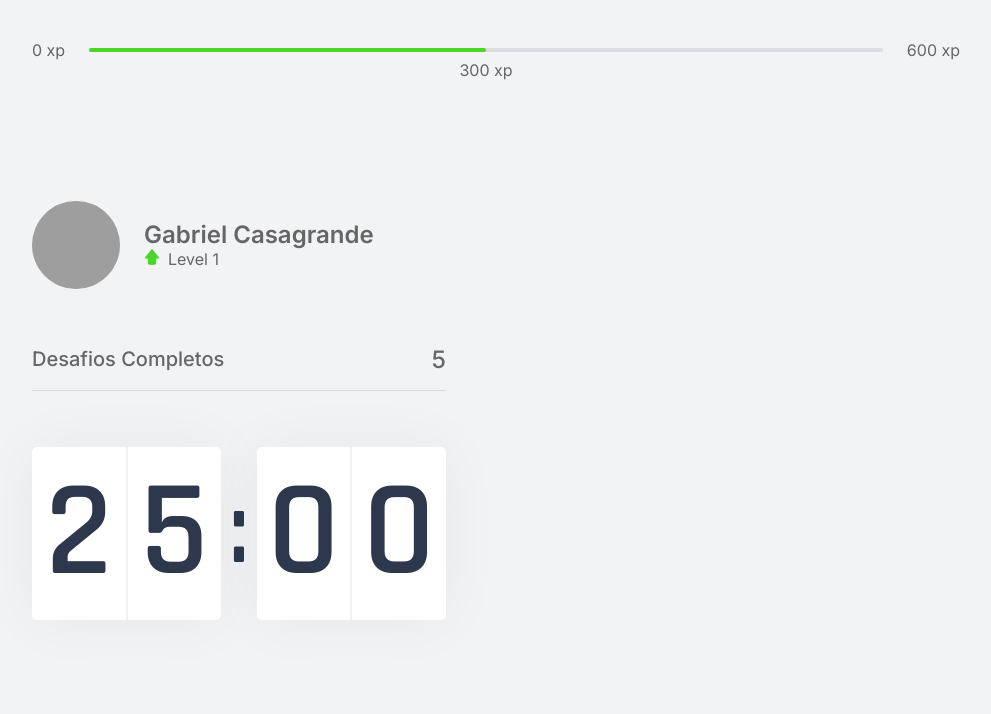
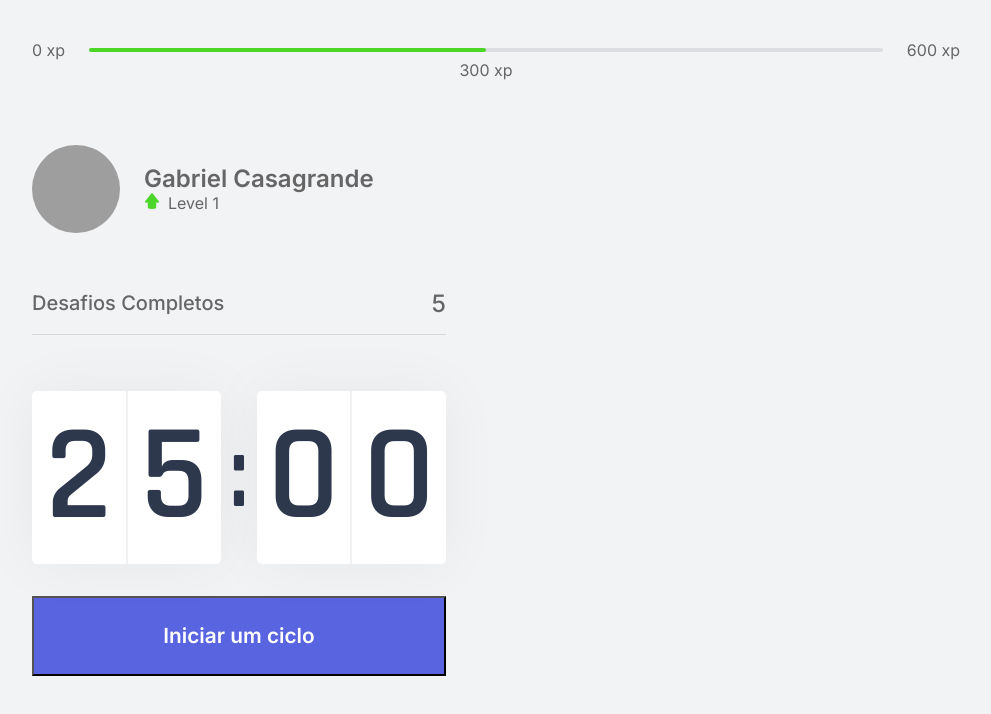
Before and after one commit to gabrielcasag/NextLevelWeek4, a Next.js app: page / in a window 1280 px wide. Shown: the top 714 px of the page, without its empty margins (144-1135 px from the left). Built offline with nearby package versions, Linux system fonts and the light colour scheme; grey boxes are pictures that could not be loaded.

Commit message:
adicionando contador com useEffect

```diff
--- a/src/components/Countdown.tsx
+++ b/src/components/Countdown.tsx
@@ -1,17 +1,51 @@
+import { useState, useEffect } from 'react';
 import styles from '../styles/components/Countdown.module.css';
 
 export function Countdown() {
+  const [time, setTime] = useState(25 * 60);
+  const [active, setActive] = useState(false);
+
+  const minutes = Math.floor(time / 60);
+  const seconds = time % 60;
+
+  const [minuteLeft, minuteRight] = String(minutes).padStart(2, '0').split('');
+  const [secondsLeft, secondsSRight] = String(seconds).padStart(2, '0').split('');
+
+  function startCountdown() {
+    setActive(true);
+  }
+
+  // useEffect 1o param é uma funçao e o 2o é quando sera executada essa funcao
+  // useEffect ( () => {}, [active]) -> array de dependencias do useEffect
+  useEffect( () => {
+    if (active && time > 0 ) {
+      setTimeout( () => {
+        setTime(time - 1);
+      }, 1000);
+    }
+  }, [active, time]);
+
   return (
-    <div className={styles.countdownContainer}>
-      <div>
-        <span>2</span>
-        <span>5</span>
+    <div>
+      <div className={styles.countdownContainer}>
+        <div>
+          <span>{minuteLeft}</span>
+          <span>{minuteRight}</span>
+        </div>
+        <span>:</span>
+        <div>
+          <span>{secondsLeft}</span>
+          <span>{secondsSRight}</span>
+        </div>
       </div>
-      <span>:</span>
-      <div>
-        <span>0</span>
-        <span>0</span>
-      </div>
+
+      <button
+        type="button"
+        className={styles.countdownButton}
+        onClick={startCountdown}
+        >
+        Iniciar um ciclo
+      </button>
     </div>
   )
 }
--- a/src/pages/_document.tsx
+++ b/src/pages/_document.tsx
@@ -5,6 +5,8 @@ export default class MyDocument extends Document {
     return (
       <Html>
         <Head>
+        <link rel="shortcut icon" href="favicon.png" type="image/png"/>
+
           <link rel="preconnect" href="https://fonts.gstatic.com" />
           <link href="https://fonts.googleapis.com/css2?family=Inter:wght@400;500;600&family=Rajdhani:wght@600&display=swap" rel="stylesheet"/>
         </Head>
--- a/src/pages/index.tsx
+++ b/src/pages/index.tsx
@@ -2,12 +2,18 @@ import { CompletedChallenges } from "../components/CompletedChallenges";
 import { Countdown } from "../components/Countdown";
 import { ExperienceBar } from "../components/ExperienceBar";
 import { Profile } from "../components/Profile";
+
+import Head from "next/head";
 
 import styles from '../styles/components/Home.module.css';
 
 export default function Home() {
   return (
     <div className={styles.container}>
+      <Head>
+        <title>Inicio | Move.it</title>
+      </Head>
+
       <ExperienceBar />
 
       <section>
--- a/src/styles/components/Countdown.module.css
+++ b/src/styles/components/Countdown.module.css
@@ -18,6 +18,8 @@
   border-radius: 5px;
   font-size: 8.5rem;
   text-align: center;
+
+  min-width: 70px;
 }
 
 .countdownContainer > div span {
@@ -36,3 +38,27 @@
   font-size: 6.25rem;
   margin: 0 0.5rem;
 }
+
+.countdownButton {
+  width: 100%;
+  height: 5rem;
+
+  margin-top: 2rem;
+
+  display: flex;
+  align-items: center;
+  justify-content: center;
+
+  background: var(--blue);
+  color: var(--white);
+
+  font-size: 1.3rem;
+  font-weight: 600;
+
+  transition: all 0.3s;
+}
+
+.countdownButton:hover {
+  background-color: var(--blue-dark);
+  border: 1px solid gray;
+}
```
